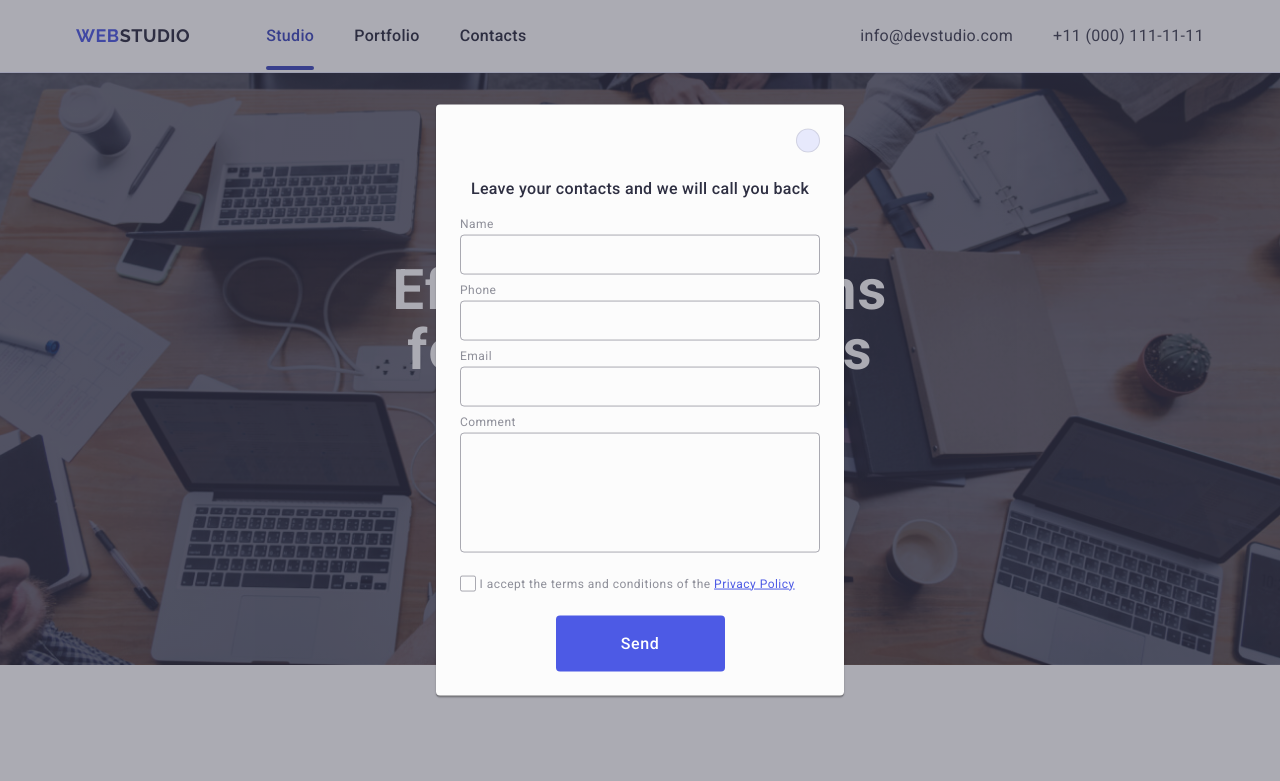
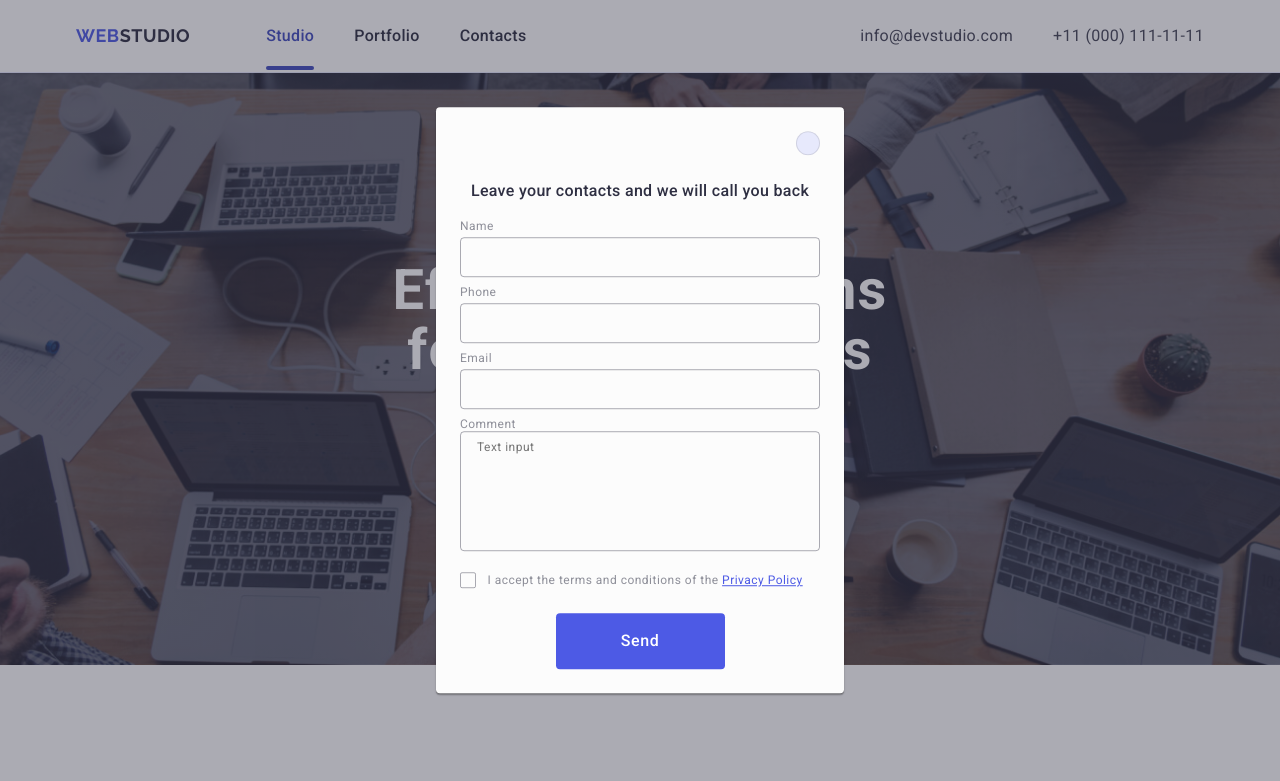
Before and after one commit to Kopychyn/goit-markup-hw-05, a plain HTML site: page index.html in a window 1280 px wide. Shown: the top 781 px of the page. Drawn offline with nearby package versions, Linux system fonts and the light colour scheme.

Commit message:
last-edits

```diff
--- a/css/styles.css
+++ b/css/styles.css
@@ -563,11 +563,11 @@ button {
 .footer-form {
 	display: flex;
 	gap: 24px;
+	margin-left: 80px;
 }
 
 .footer-form-subscribe {
 	display: flex;
-	margin-left: 80px;
 	font-size: 16px;
 	font-weight: 500;
 	line-height: 1.5;
@@ -752,7 +752,6 @@ button {
 	font-size: 12px;
 	line-height: 1.17;
 	letter-spacing: 0.04em;
-	color: rgba(46, 47, 66, 0.4);
 	border: 1px solid rgba(46, 47, 66, 0.4);
 	border-radius: 4px;
 	background-color: transparent;
@@ -800,6 +799,7 @@ button {
 	align-items: center;
 	justify-content: center;
 	fill: transparent;
+	margin-right: 8px;
 }
 
 
--- a/index.html
+++ b/index.html
@@ -793,17 +793,14 @@
           <!-- 4 -->
           <div class="modal-form-box comment">
             <label class="modal-form-box-lable" for="user-comment"
-              >Comment
+              >Comment<textarea
+                class="modal-form-box-textarea"
+                name="user-comment"
+                id="user-comment"
+                cols="30"
+                placeholder="Text input"
+              ></textarea>
             </label>
-            <textarea
-              class="modal-form-box-textarea"
-              name="user-comment"
-              id="user-comment"
-              cols="30"
-              rows="10"
-              placeholder="Text input"
-            >
-            </textarea>
           </div>
           <!-- 5 -->
           <div class="modal-form-box-checkbox">
```
